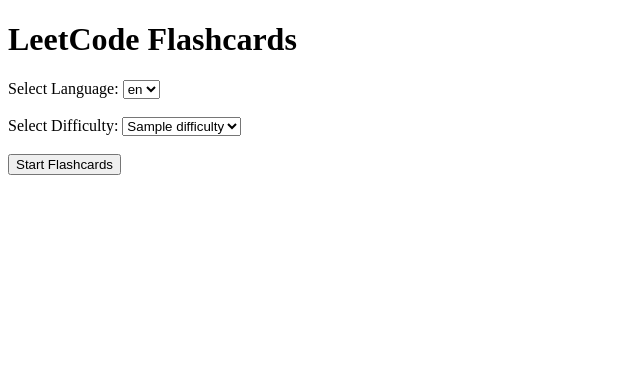
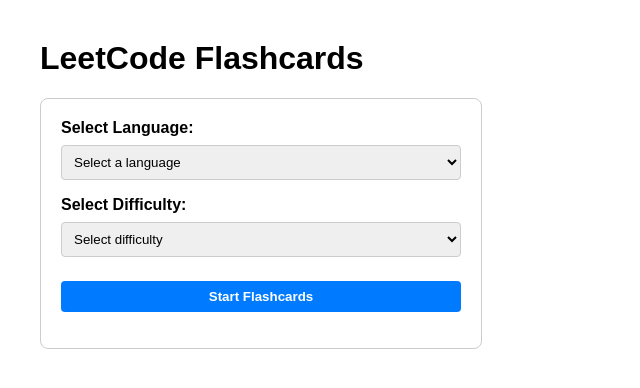
Before and after one commit to APCSAemily/LeetCode_WebApp, a Flask app: template app/templates/index.html in a window 1280 px wide. Shown: the top 388 px of the page, without its empty margins (0-640 px from the left). Run offline with Flask 3, Linux system fonts and the light colour scheme; the template is opened without the code that fills it: most values are stand-ins (such as "Sample title", 1, 10 or a date in 2020).

Commit message:
Update index.html

```diff
--- a/app/templates/index.html
+++ b/app/templates/index.html
@@ -1,25 +1,61 @@
 <!DOCTYPE html>
-<html>
+<html lang="en">
 <head>
+    <meta charset="UTF-8">
     <title>LeetCode Flashcards</title>
+    <style>
+        body {
+            font-family: Arial, sans-serif;
+            margin: 40px;
+        }
+        form {
+            max-width: 400px;
+            padding: 20px;
+            border: 1px solid #ccc;
+            border-radius: 8px;
+        }
+        label {
+            font-weight: bold;
+        }
+        select, button {
+            width: 100%;
+            padding: 8px;
+            margin-top: 8px;
+            margin-bottom: 16px;
+            border-radius: 4px;
+            border: 1px solid #ccc;
+        }
+        button {
+            background-color: #007BFF;
+            color: white;
+            font-weight: bold;
+            cursor: pointer;
+            border: none;
+        }
+        button:hover {
+            background-color: #0056b3;
+        }
+    </style>
 </head>
 <body>
     <h1>LeetCode Flashcards</h1>
     <form method="POST">
         <label for="language">Select Language:</label>
-        <select name="language" id="language">
+        <select name="language" id="language" required>
+            <option value="" disabled selected>Select a language</option>
             {% for l in languages %}
-            <option value="{{ l }}">{{ l }}</option>
+                <option value="{{ l }}">{{ l }}</option>
             {% endfor %}
         </select>
-        <br><br>
+
         <label for="difficulty">Select Difficulty:</label>
-        <select name="difficulty" id="difficulty">
+        <select name="difficulty" id="difficulty" required>
+            <option value="" disabled selected>Select difficulty</option>
             {% for d in difficulties %}
-            <option value="{{ d }}">{{ d }}</option>
+                <option value="{{ d }}">{{ d }}</option>
             {% endfor %}
         </select>
-        <br><br>
+
         <button type="submit">Start Flashcards</button>
     </form>
 </body>
```
